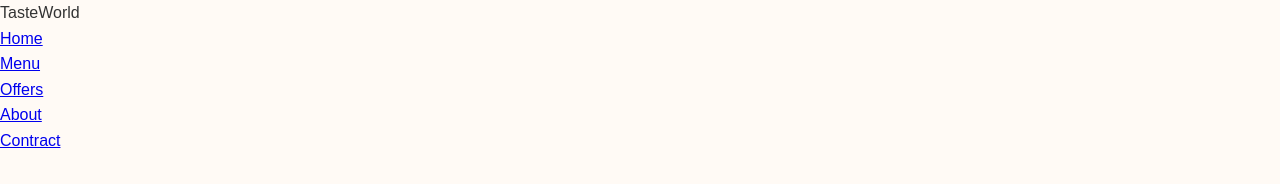
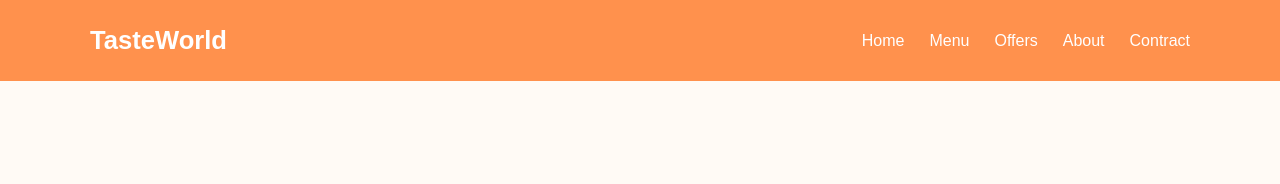
Before and after one commit to Hasan1971f/tasteworld-fresh-delicious-food, a plain HTML site: page index.html in a window 1280 px wide. Drawn offline with Linux system fonts and the light colour scheme.

Commit message:
Added header CSS design and lauout

```diff
--- a/styles/Style.css
+++ b/styles/Style.css
@@ -10,3 +10,44 @@ body {
     color: #333;
     line-height: 1.6;
 }
+
+/* ===== Header ===== */
+
+header {
+    background: #ff914d;
+    color: #fff;
+    padding: 20px 0;
+    position: sticky;
+    top: 0;
+}
+
+.container {
+    width: 90%;
+    max-width: 1100px;
+    margin: auto;
+    display: flex;
+    justify-content: space-between;
+    align-items: center;
+}
+
+.logo {
+    font-size: 1.6rem;
+    font-weight: bold;
+}
+
+nav ul {
+    display: flex;
+    list-style: none;
+    gap: 25px;
+}
+
+nav ul li a {
+    text-decoration: none;
+    color: white;
+    font-weight: 500;
+    transition: color 0.3s ease;
+}
+
+nav ul li a:hover {
+    color: #222;
+}
```
